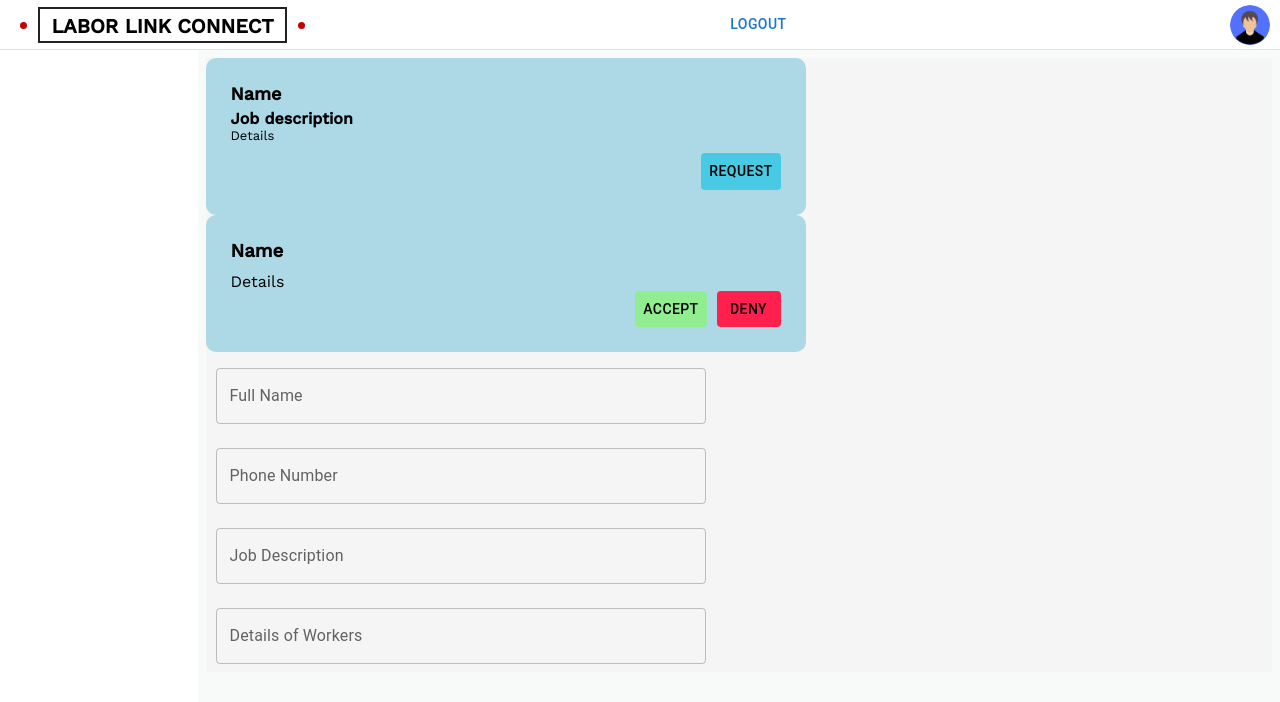
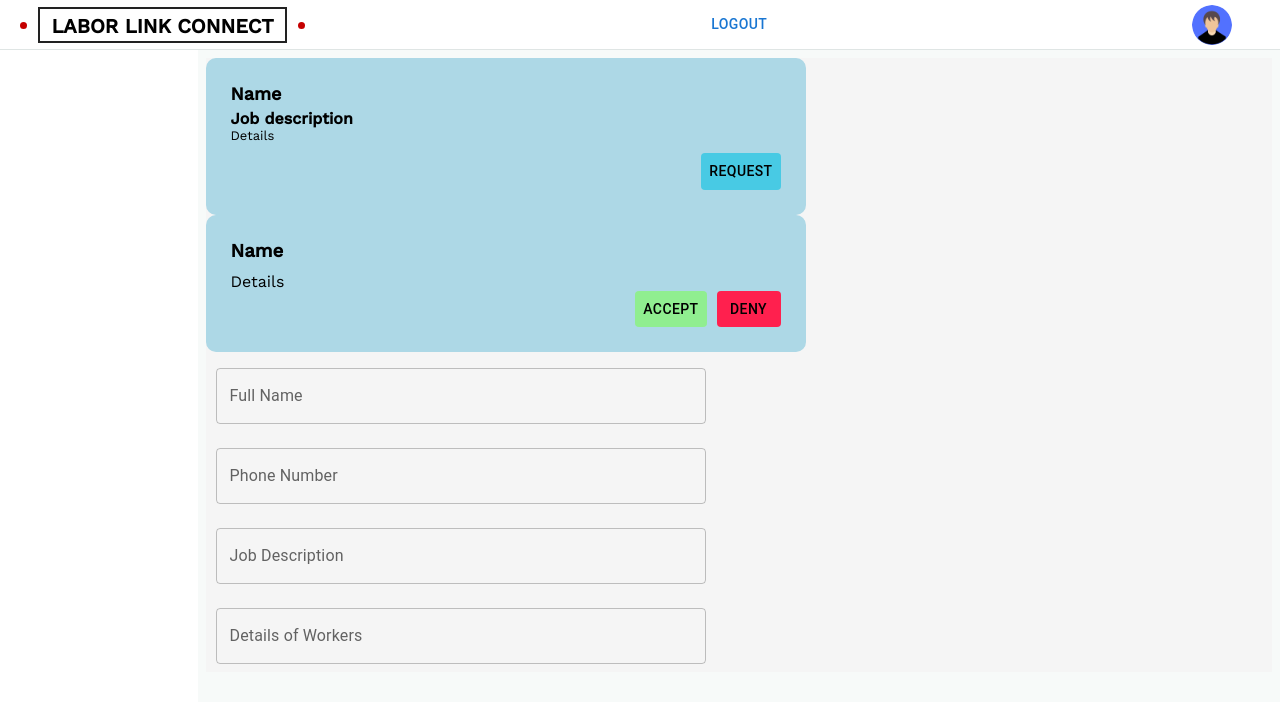
Before and after one commit to mcubemubarakmea/miniproject_g1, a React (Vite) app: page / in a window 1280 px wide. Shown: the top 702 px of the page. Built offline with nearby package versions, Linux system fonts and the light colour scheme; no server answers; the database is empty; sample sign-in values are in the browser's storage; a web font is replaced by a local one.

Commit message:
style pass

```diff
--- a/src/components/header/style.module.css
+++ b/src/components/header/style.module.css
@@ -9,6 +9,7 @@
 .profile {
   display: flex;
   align-items: center;
+  margin-right: 3%;
 }
 .profile > h3 {
   margin-left: 10px;
```
